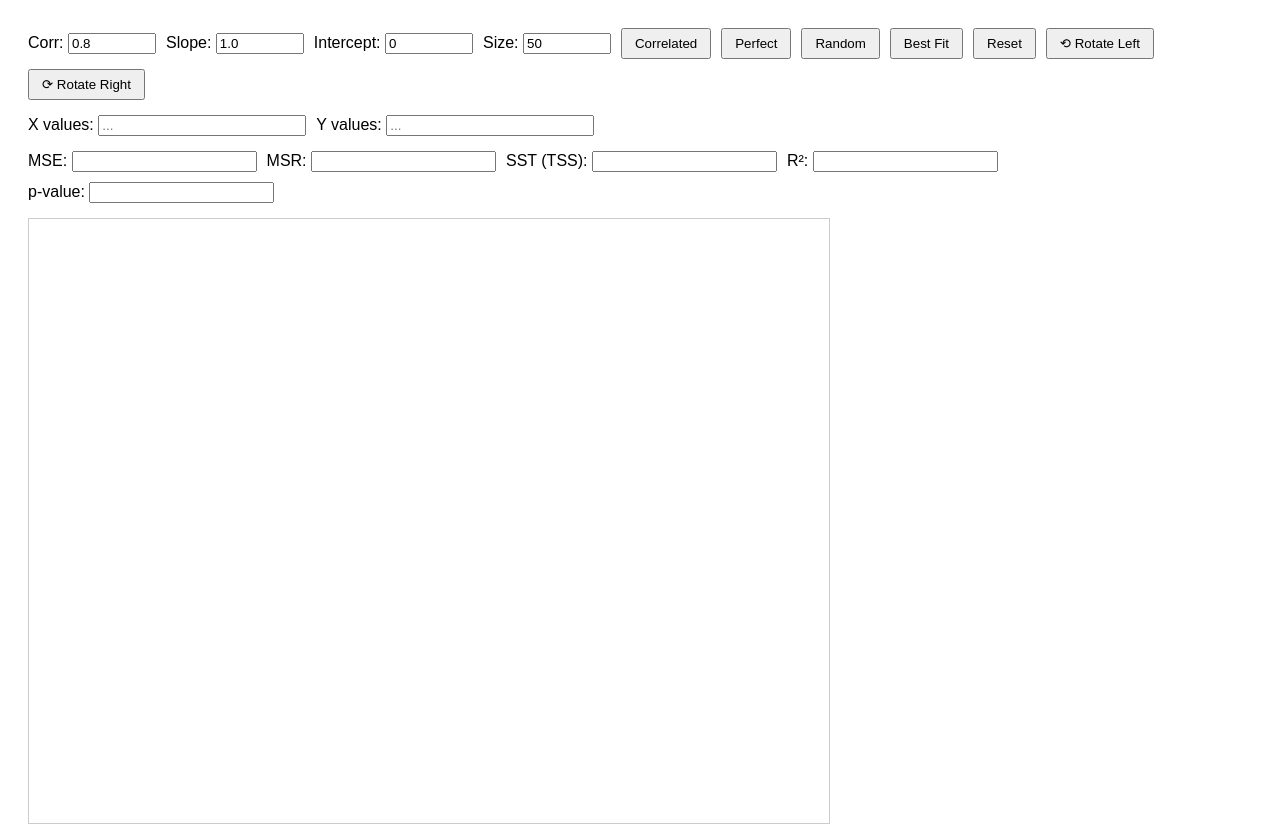
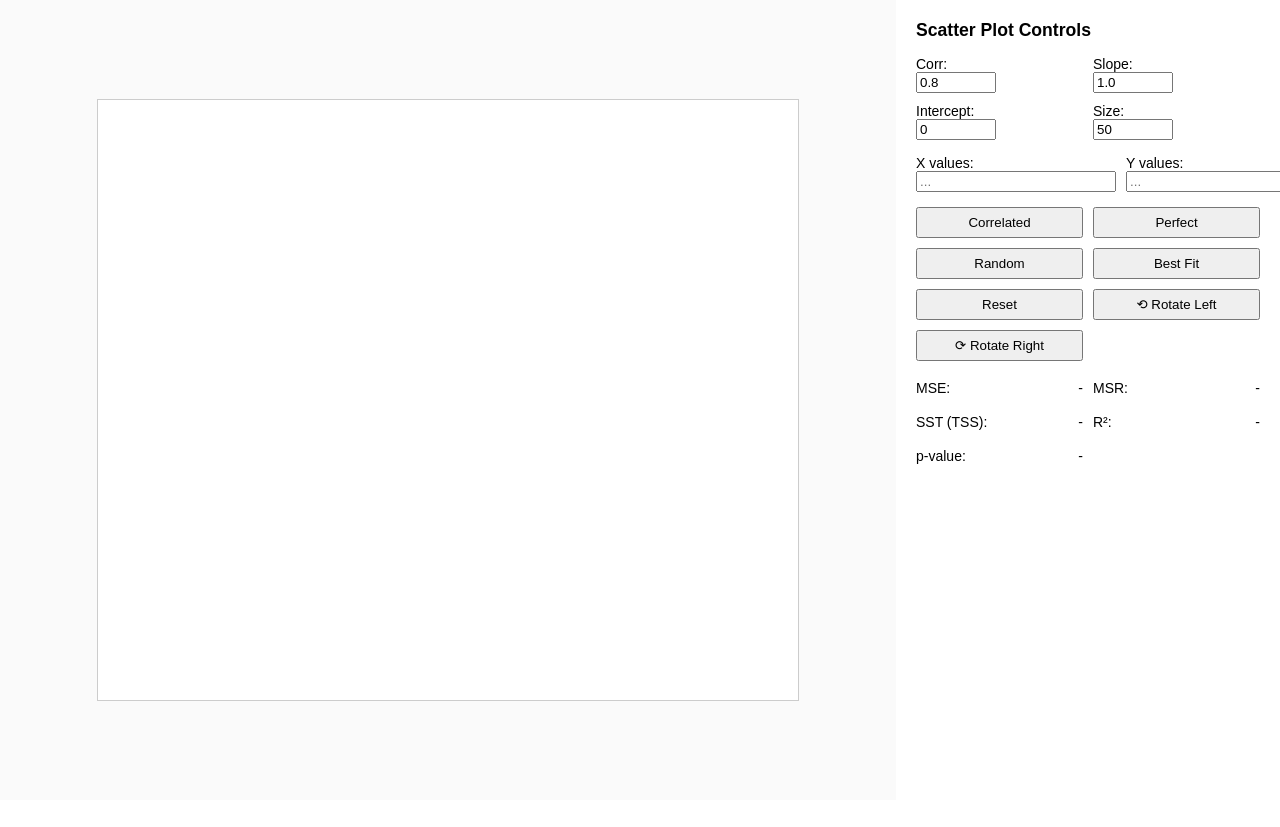
Before and after one commit to gisako/TinkleDash, a plain HTML site: page scatter.html in a window 1280 px wide. After the commit the page ends 800 px from the top, so only its background shows below. Drawn offline with nearby package versions, Linux system fonts and the light colour scheme; animation ran at ten frames a second.

Commit message:
first three

```diff
--- a/scatter.html
+++ b/scatter.html
@@ -1,4 +1,3 @@
-<!-- index.html -->
 <!DOCTYPE html>
 <html lang="en">
 <head>
@@ -8,7 +7,8 @@
   <script src="https://cdnjs.cloudflare.com/ajax/libs/jstat/1.9.4/jstat.min.js"></script>
 
   <style>
-    body { font-family: sans-serif; padding: 20px; }
+
+
      #controls, #data-boxes {
       display: flex; flex-wrap: wrap; align-items: center; gap: 10px;
       margin-bottom: 15px;
@@ -27,10 +27,120 @@
       background: rgba(255,255,255,0.8); padding: 2px 4px;
       border: 1px solid #000; font-size: 12px; display: none;
     }
-    button { padding: 6px 12px; }
+    html, body {
+      margin: 0;
+      padding: 0;
+      height: 100vh;
+      overflow: hidden;
+    }
+    .layout {
+      display: flex;
+      height: 100%;
+    }
+    /* LEFT pane: canvas area (70%) */
+    #canvas-pane {
+      flex: 0 0 70%;
+      position: relative;
+      background: #fafafa;
+      display: flex;
+      justify-content: center;
+      align-items: center;
+    }
+    #canvas-pane canvas {
+      width: auto !important;
+      height: auto !important;
+      max-width: 100%;
+      max-height: 100%;
+      display: block;
+    }
+    /* RIGHT pane: controls (30%) */
+    .controls-pane {
+      flex: 0 0 30%;
+      box-sizing: border-box;
+      padding: 20px;
+      overflow-y: auto;
+      background: rgba(255,255,255,0.95);
+      font-family: sans-serif;
+    }
+    .controls-pane h2 {
+      margin-top: 0;
+      font-size: 1.1em;
+    }
+    /* numeric inputs: two-column grid */
+    #controls {
+      display: grid;
+      grid-template-columns: 1fr 1fr;
+      gap: 10px;
+      margin-bottom: 15px;
+    }
+    /* X/Y boxes: full-width above buttons */
+    #data-boxes {
+      display: grid;
+      grid-template-columns: 1fr 1fr;
+      gap: 10px;
+      margin-bottom: 15px;
+    }
+    /* buttons: two-column grid */
+    #buttons {
+      display: grid;
+      grid-template-columns: 1fr 1fr;
+      gap: 10px;
+      margin-bottom: 15px;
+    }
+    .controls-pane label {
+      display: flex;
+      flex-direction: column;
+      font-size: 14px;
+    }
+    .controls-pane input[type="number"],
+    .controls-pane input[type="text"],
+    .controls-pane textarea {
+      width: 100%;
+      box-sizing: border-box;
+    }
+    #buttons button {
+      width: 100%;
+      padding: 6px 0;
+      box-sizing: border-box;
+    }
+    /* metrics as labels & spans in two columns */
+    .metrics-grid {
+      display: grid;
+      grid-template-columns: 1fr 1fr;
+      gap: 10px;
+    }
+    .metrics-grid .metric {
+      display: flex;
+      justify-content: space-between;
+      font-size: 14px;
+      padding: 4px 0;
+    }
+    #tooltip {
+      position: absolute;
+      pointer-events: none;
+      background: rgba(255,255,255,0.8);
+      padding: 2px 4px;
+      border: 1px solid #000;
+      font-size: 12px;
+      display: none;
+    }
   </style>
 </head>
 <body>
+  <div class="layout">
+    <!-- LEFT: canvas pane -->
+    <div id="canvas-pane">
+       <div id="canvas-container">
+      <canvas id="scatterPlot" width="700" height="600"></canvas>
+      <div id="tooltip"></div>
+    </div>
+    </div>
+
+    <!-- RIGHT: controls pane -->
+    <div class="controls-pane">
+      <h2>Scatter Plot Controls</h2>
+
+      <!-- numeric inputs -->
       <div id="controls">
         <label>Corr:
           <input type="number" step="0.01" id="corr" value="0.8" />
@@ -44,6 +154,20 @@
         <label>Size:
           <input type="number" id="n" value="50" />
         </label>
+      </div>
+
+      <!-- moved X/Y boxes above buttons -->
+      <div id="data-boxes">
+        <label>X values:
+          <input type="text" id="xValues" readonly placeholder="..." />
+        </label>
+        <label>Y values:
+          <input type="text" id="yValues" readonly placeholder="..." />
+        </label>
+      </div>
+
+      <!-- button grid -->
+      <div id="buttons">
         <button id="generateCorrelated">Correlated</button>
         <button id="generatePerfect">Perfect</button>
         <button id="generateRandom">Random</button>
@@ -53,36 +177,15 @@
         <button id="rotateRight">⟳ Rotate Right</button>
       </div>
 
-  <div id="data-boxes">
-    <label>X values:
-      <input type="text" id="xValues" readonly placeholder="..." />
-    </label>
-    <label>Y values:
-      <input type="text" id="yValues" readonly placeholder="..." />
-    </label>
+      <!-- metrics display -->
+      <div class="metrics-grid">
+        <div class="metric"><span>MSE:</span><span id="mse">-</span></div>
+        <div class="metric"><span>MSR:</span><span id="msr">-</span></div>
+        <div class="metric"><span>SST (TSS):</span><span id="sst">-</span></div>
+        <div class="metric"><span>R²:</span><span id="r2">-</span></div>
+        <div class="metric"><span>p-value:</span><span id="pvalue">-</span></div>
       </div>
-
-  <div id="metrics">
-    <label>MSE:
-      <input type="text" id="mse" readonly />
-    </label>
-    <label>MSR:
-      <input type="text" id="msr" readonly />
-    </label>
-    <label>SST (TSS):
-      <input type="text" id="sst" readonly />
-    </label>
-    <label>R²:
-      <input type="text" id="r2" readonly />
-    </label>
-    <label>p-value:
-      <input type="text" id="pvalue" readonly />
-    </label>
     </div>
-
-  <div id="canvas-container">
-    <canvas id="scatterPlot" width="800" height="600"></canvas>
-    <div id="tooltip"></div>
   </div>
 
   <script src="scatter.js"></script>
--- a/style.css
+++ b/style.css
@@ -74,7 +74,7 @@ button:disabled {
 
 iframe {
   width: 100%;
-  height: 60vh;
+  height: 70vh;
   border: 1px solid #000;
 }
 
```
Also changed, not shown: boxplot.html (+3 -2 lines), outliers.html (+1 -1 lines), outliers3.js (+11 -10 lines), scattergood.html (added, +90 -0 lines). Lines whose indentation alone changed are shown as unchanged.
